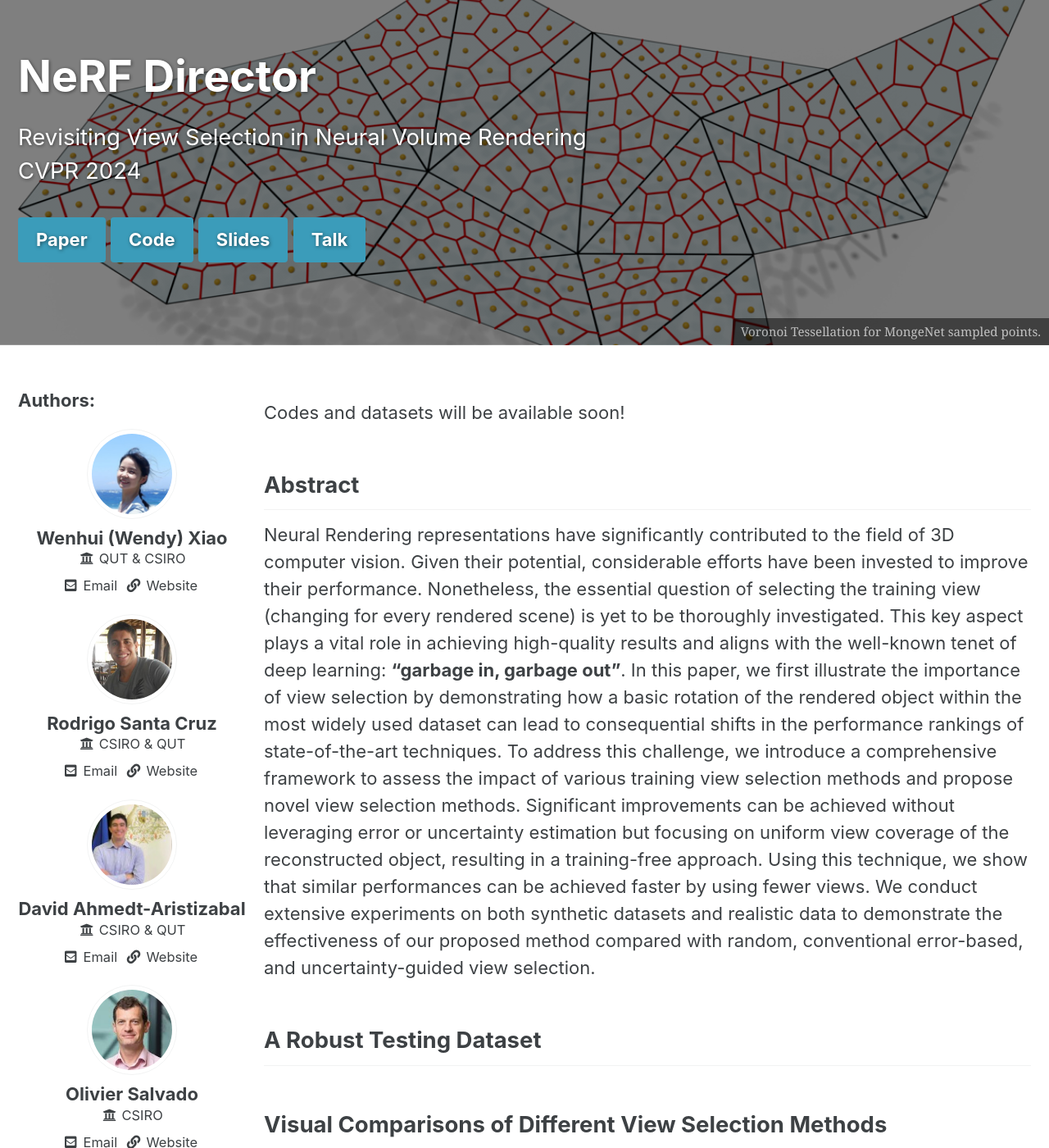
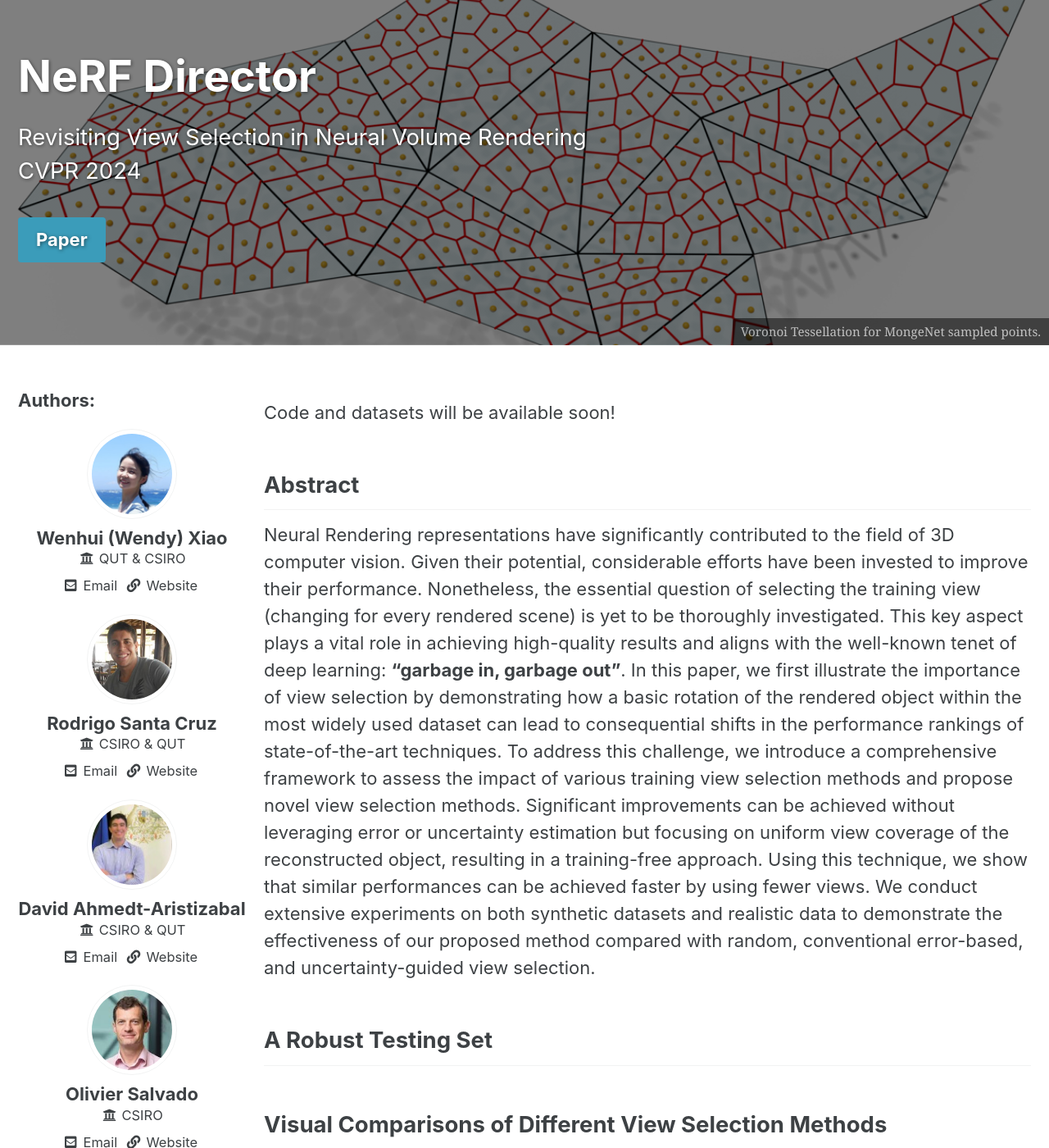
Before and after one commit to wenwhx/nerfdirector, a Jekyll site: the page built from docs/index.md, in a window 1280 px wide and 1400 px high. Shown: the whole window at 82% size. Built offline with Jekyll 4.4.1, drawn with Linux system fonts in a browser that asks for light colours; cached includes are drawn as plain includes.

Commit message:
remove unused labels

```diff
--- a/docs/index.md
+++ b/docs/index.md
@@ -11,12 +11,8 @@ header:
   actions:
     - label: "Paper"
       url: "https://github.com/wenwhx/nerfdirector"
-    - label: "Code"
-      url: "https://github.com/wenwhx/nerfdirector"
-    - label: "Slides"
-      url: "https://github.com/wenwhx/nerfdirector"
-    - label: "Talk"
-      url: "https://github.com/wenwhx/nerfdirector"
+    # - label: "Code"
+    #   url: "https://github.com/wenwhx/nerfdirector"
 gallery_voronoi:
   - url: /assets/images/voronoi_monge.gif
     image_path: /assets/images/voronoi_monge.gif
@@ -37,13 +33,13 @@ gallery_airplane:
     title: "Standard random uniform mesh discretization by a point cloud"
 ---
 
-Codes and datasets will be available soon!
+Code and datasets will be available soon!
 
 ## Abstract
 
 Neural Rendering representations have significantly contributed to the field of 3D computer vision. Given their potential, considerable efforts have been invested to improve their performance. Nonetheless, the essential question of selecting the training view (changing for every rendered scene) is yet to be thoroughly investigated. This key aspect plays a vital role in achieving high-quality results and aligns with the well-known tenet of deep learning: **"garbage in, garbage out"**. In this paper, we first illustrate the importance of view selection by demonstrating how a basic rotation of the rendered object within the most widely used dataset can lead to consequential shifts in the performance rankings of state-of-the-art techniques. To address this challenge, we introduce a comprehensive framework to assess the impact of various training view selection methods and propose novel view selection methods. Significant improvements can be achieved without leveraging error or uncertainty estimation but focusing on uniform view coverage of the reconstructed object, resulting in a training-free approach. Using this technique, we show that similar performances can be achieved faster by using fewer views. We conduct extensive experiments on both synthetic datasets and realistic data to demonstrate the effectiveness of our proposed method compared with random, conventional error-based, and uncertainty-guided view selection.
 
-## A Robust Testing Dataset
+## A Robust Testing Set
 
 ## Visual Comparisons of Different View Selection Methods
 
```
